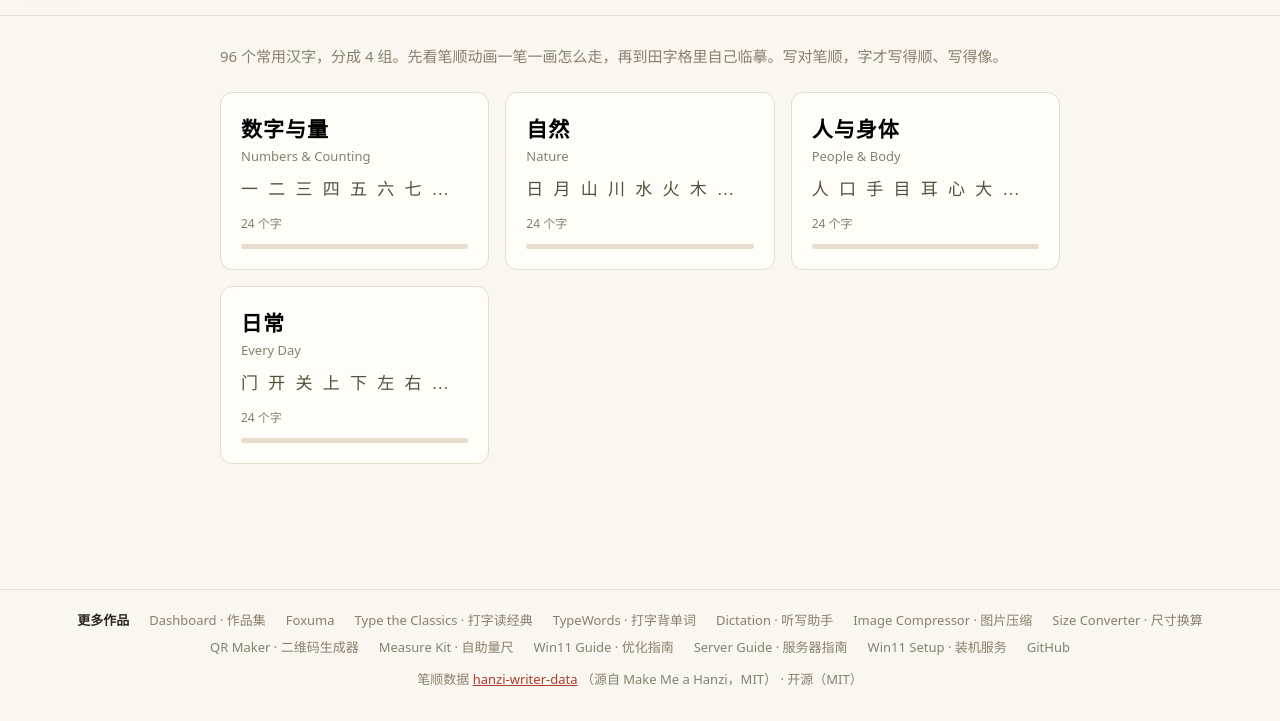
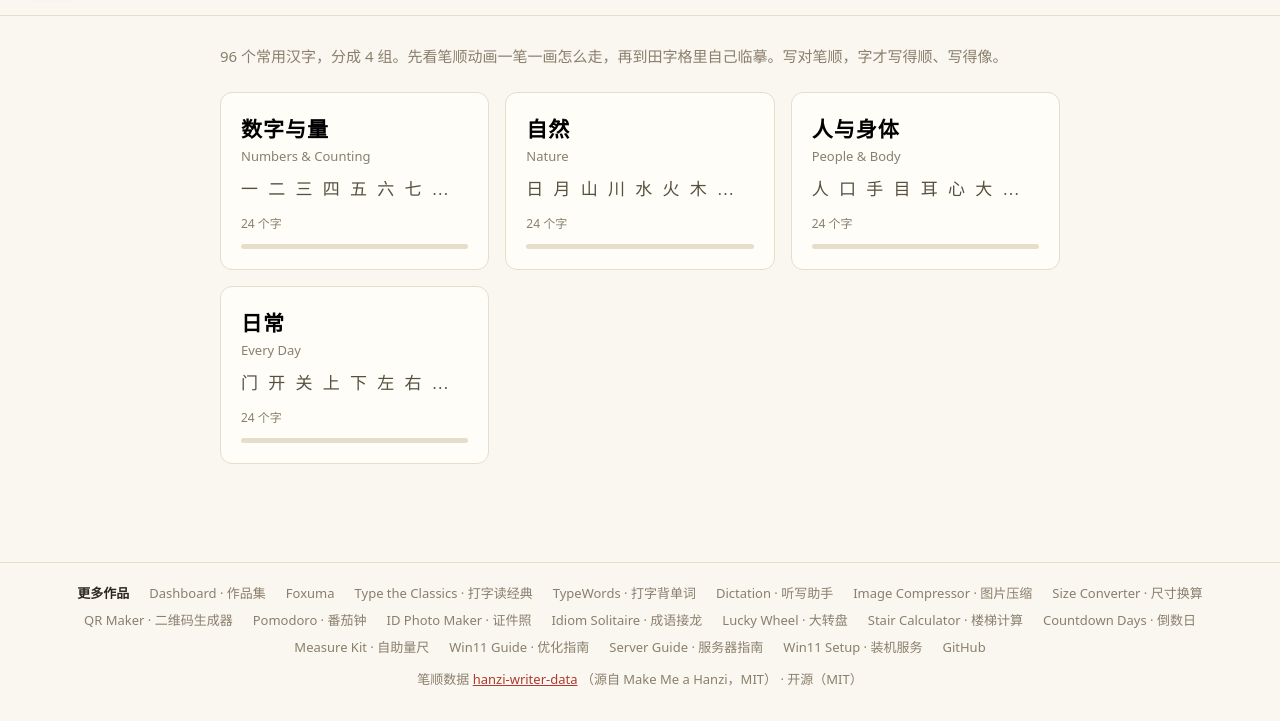
Before and after one commit to marksong0917/stroke-order-archive, a plain HTML site: page index.html in a window 1280 px wide. Shown: the part 79-800 px from the top of the page. Drawn offline with Linux system fonts and the light colour scheme.

Commit message:
Cross-links: add batch-3 mini-apps (Pomodoro, ID Photo, Idiom Chain, Lucky Wheel, Stair Calculator, Countdown) to the footer

```diff
--- a/index.html
+++ b/index.html
@@ -129,6 +129,12 @@
     <a href="https://marksong0917.github.io/imgcompress/" target="_blank" rel="noopener">Image Compressor · 图片压缩</a>
     <a href="https://marksong0917.github.io/size-converter/" target="_blank" rel="noopener">Size Converter · 尺寸换算</a>
     <a href="https://marksong0917.github.io/qr-maker/" target="_blank" rel="noopener">QR Maker · 二维码生成器</a>
+    <a href="https://marksong0917.github.io/pomodoro/" target="_blank" rel="noopener">Pomodoro · 番茄钟</a>
+    <a href="https://marksong0917.github.io/id-photo/" target="_blank" rel="noopener">ID Photo Maker · 证件照</a>
+    <a href="https://marksong0917.github.io/idiom-chain/" target="_blank" rel="noopener">Idiom Solitaire · 成语接龙</a>
+    <a href="https://marksong0917.github.io/lucky-wheel/" target="_blank" rel="noopener">Lucky Wheel · 大转盘</a>
+    <a href="https://marksong0917.github.io/stair-calculator/" target="_blank" rel="noopener">Stair Calculator · 楼梯计算</a>
+    <a href="https://marksong0917.github.io/countdown/" target="_blank" rel="noopener">Countdown Days · 倒数日</a>
     <a href="https://marksong0917.github.io/measure-kit/" target="_blank" rel="noopener">Measure Kit · 自助量尺</a>
     <a href="https://marksong0917.github.io/win11-optimization-guide/" target="_blank" rel="noopener">Win11 Guide · 优化指南</a>
     <a href="https://marksong0917.github.io/home-server-guide/" target="_blank" rel="noopener">Server Guide · 服务器指南</a>
```
